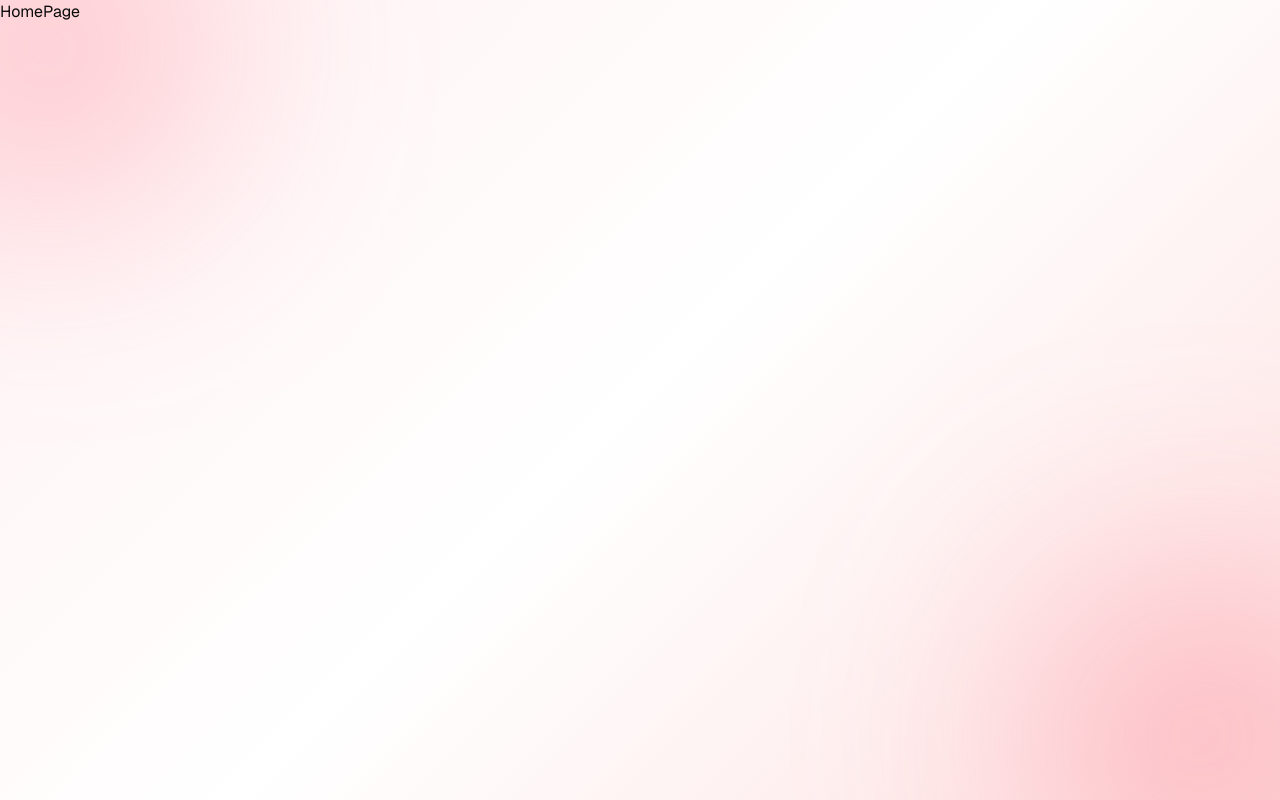
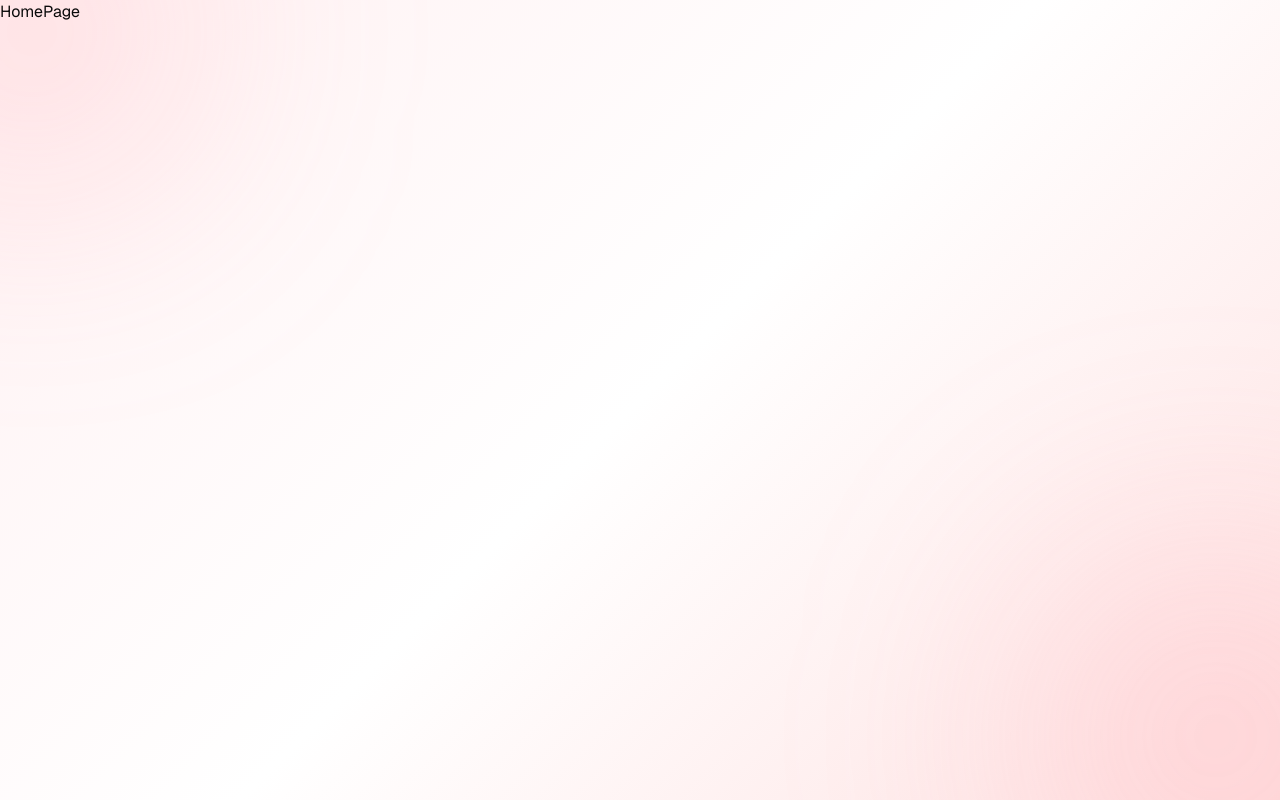
Before and after one commit to arafatnills/smart-bagha, a Next.js app: page / in a window 1280 px wide. Built offline with nearby package versions, Linux system fonts and the light colour scheme.

Commit message:
fix global bg

```diff
--- a/src/app/globals.css
+++ b/src/app/globals.css
@@ -62,7 +62,7 @@
   --theme-gradient-middle: #ffffff;
   --theme-gradient-end: #fee2e2;
 
-  --theme-glow: rgb(239 68 68 / 12%);
+--theme-glow: rgb(251 113 133 / 35%);
   --theme-border: #ffe4e6;
 
   --theme-text: #111827;
@@ -145,11 +145,39 @@
   );
 }
 
-/* Reusable background decorations */
-.theme-glow {
-  background: rgb(251 113 133 / 45%);
+/* Reusable gradient background */
+.theme-background {
+  position: relative;
+  background: linear-gradient(
+    135deg,
+    var(--theme-gradient-start) 0%,
+    var(--theme-gradient-middle) 50%,
+    var(--theme-gradient-end) 100%
+  );
 }
 
+/* Reusable background glow */
+.theme-glow {
+  background: var(--theme-glow);
+  filter: blur(80px);
+  opacity: 0.65;
+}
+
+/* Mobile: softer glow */
+@media (max-width: 767px) {
+  .theme-glow {
+    filter: blur(100px);
+    opacity: 0.45;
+  }
+}
+
+/* Desktop: preserve stronger glow */
+@media (min-width: 768px) {
+  .theme-glow {
+    filter: blur(110px);
+    opacity: 1;
+  }
+}
 body {
   font-family: var(--font-geist), sans-serif;
   -webkit-font-smoothing: antialiased;
--- a/src/components/shared/GlobalBackground.tsx
+++ b/src/components/shared/GlobalBackground.tsx
@@ -1,4 +1,3 @@
-
 import type { ReactNode } from "react";
 
 type GlobalBackgroundProps = {
@@ -18,10 +17,13 @@ export default function GlobalBackground({
       <div
         aria-hidden="true"
         className="
-          theme-glow pointer-events-none absolute
-          -left-24 -top-24
-          h-72 w-72 rounded-full
-          blur-[80px] sm:blur-[100px] md:blur-[120px]
+    pointer-events-none absolute
+    -left-32 -top-32
+    h-80 w-80 rounded-full
+    bg-rose-300/15
+    blur-[100px]
+    sm:bg-rose-300/20
+    md:bg-rose-300/25 md:blur-[120px]
   "
       />
 
@@ -29,17 +31,18 @@ export default function GlobalBackground({
       <div
         aria-hidden="true"
         className="
-          theme-glow pointer-events-none absolute
-          -bottom-24 -right-20
-          h-80 w-80 rounded-full
-          blur-[80px] sm:blur-[100px] md:blur-[120px]
+    pointer-events-none absolute
+    -bottom-32 -right-32
+    h-96 w-96 rounded-full
+    bg-rose-300/15
+    blur-[100px]
+    sm:bg-rose-300/20
+    md:bg-rose-300/25 md:blur-[120px]
   "
       />
 
       {/* Page content */}
-            <div className="relative z-10 min-h-screen">
-                {children}
-            </div>
+      <div className="relative z-10 min-h-screen">{children}</div>
     </div>
   );
 }
```
Lines whose indentation alone changed are shown as unchanged.
